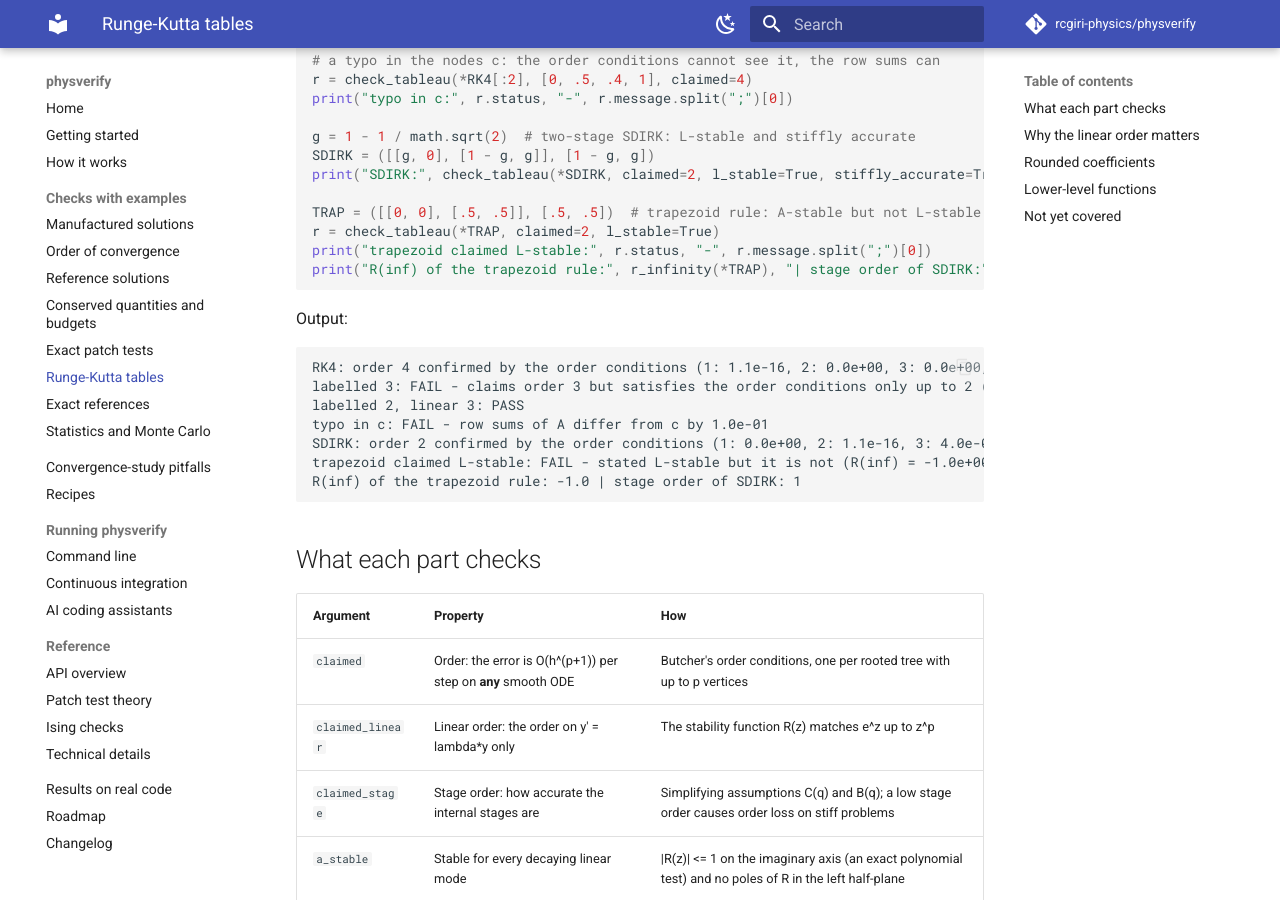
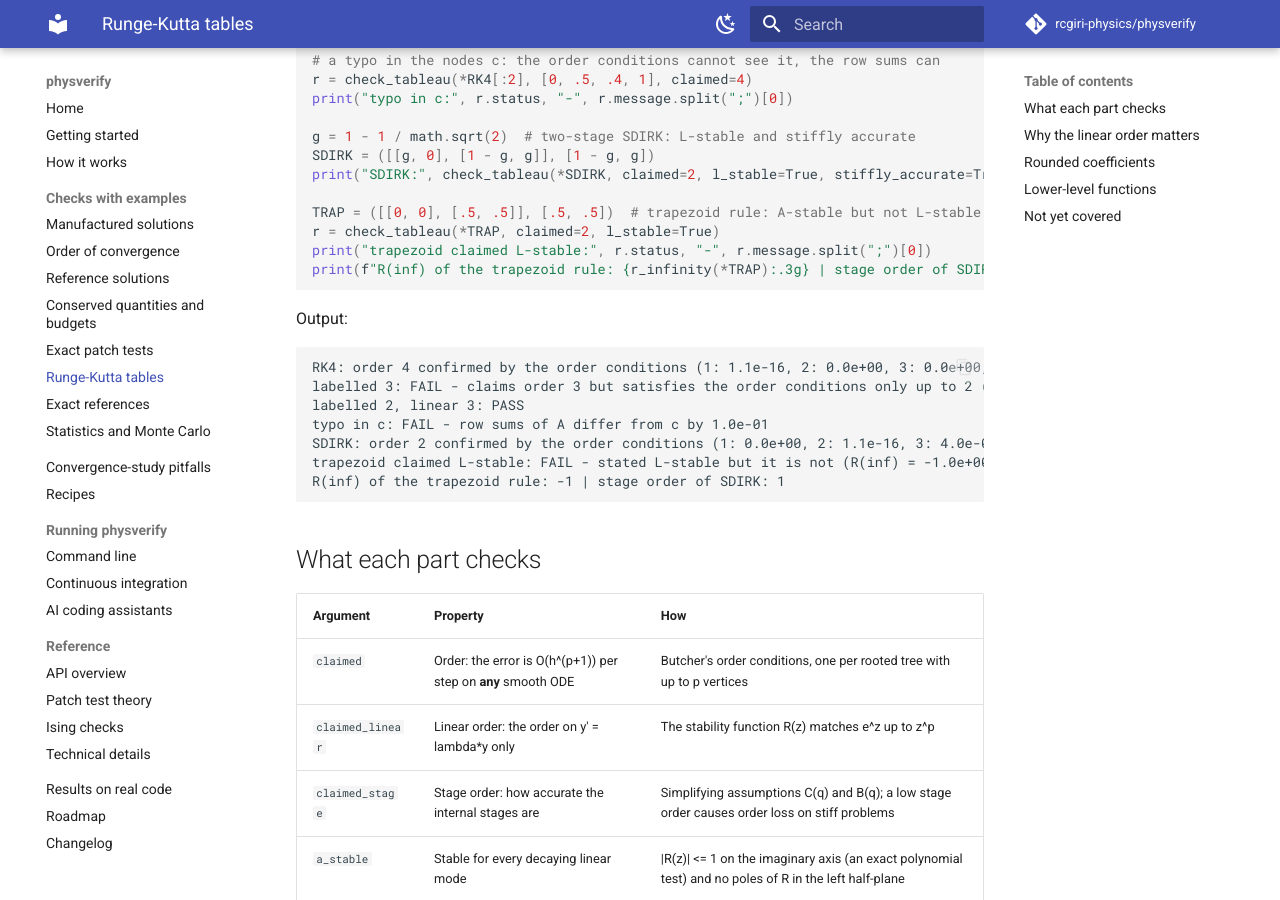
Before and after one commit to actions-marketplace-validations/rcgiri-physics_physverify, an MkDocs documentation site: the page built from docs/checks/runge-kutta.md, in a window 1280 px wide and 900 px high, scrolled down 540 px. Built offline with MkDocs 1.6.1 and Material for MkDocs 9.7.7, drawn with Linux system fonts in a browser that asks for light colours; comment, search, counter and statistics services are not loaded.

Commit message:
Docs example: format R(inf) so the output is the same on every platform

```diff
--- a/docs/examples/butcher_tables.py
+++ b/docs/examples/butcher_tables.py
@@ -23,4 +23,4 @@ print("SDIRK:", check_tableau(*SDIRK, claimed=2, l_stable=True, stiffly_accurate
 TRAP = ([[0, 0], [.5, .5]], [.5, .5])  # trapezoid rule: A-stable but not L-stable
 r = check_tableau(*TRAP, claimed=2, l_stable=True)
 print("trapezoid claimed L-stable:", r.status, "-", r.message.split(";")[0])
-print("R(inf) of the trapezoid rule:", r_infinity(*TRAP), "| stage order of SDIRK:", stage_order(SDIRK[0], b=SDIRK[1]))
+print(f"R(inf) of the trapezoid rule: {r_infinity(*TRAP):.3g} | stage order of SDIRK:", stage_order(SDIRK[0], b=SDIRK[1]))
--- a/docs/examples/output/butcher_tables.txt
+++ b/docs/examples/output/butcher_tables.txt
@@ -4,4 +4,4 @@ labelled 2, linear 3: PASS
 typo in c: FAIL - row sums of A differ from c by 1.0e-01
 SDIRK: order 2 confirmed by the order conditions (1: 0.0e+00, 2: 1.1e-16, 3: 4.0e-02); A-stable as stated; L-stable as stated; stiffly accurate as stated
 trapezoid claimed L-stable: FAIL - stated L-stable but it is not (R(inf) = -1.0e+00)
-R(inf) of the trapezoid rule: -1.0 | stage order of SDIRK: 1
+R(inf) of the trapezoid rule: -1 | stage order of SDIRK: 1
```
